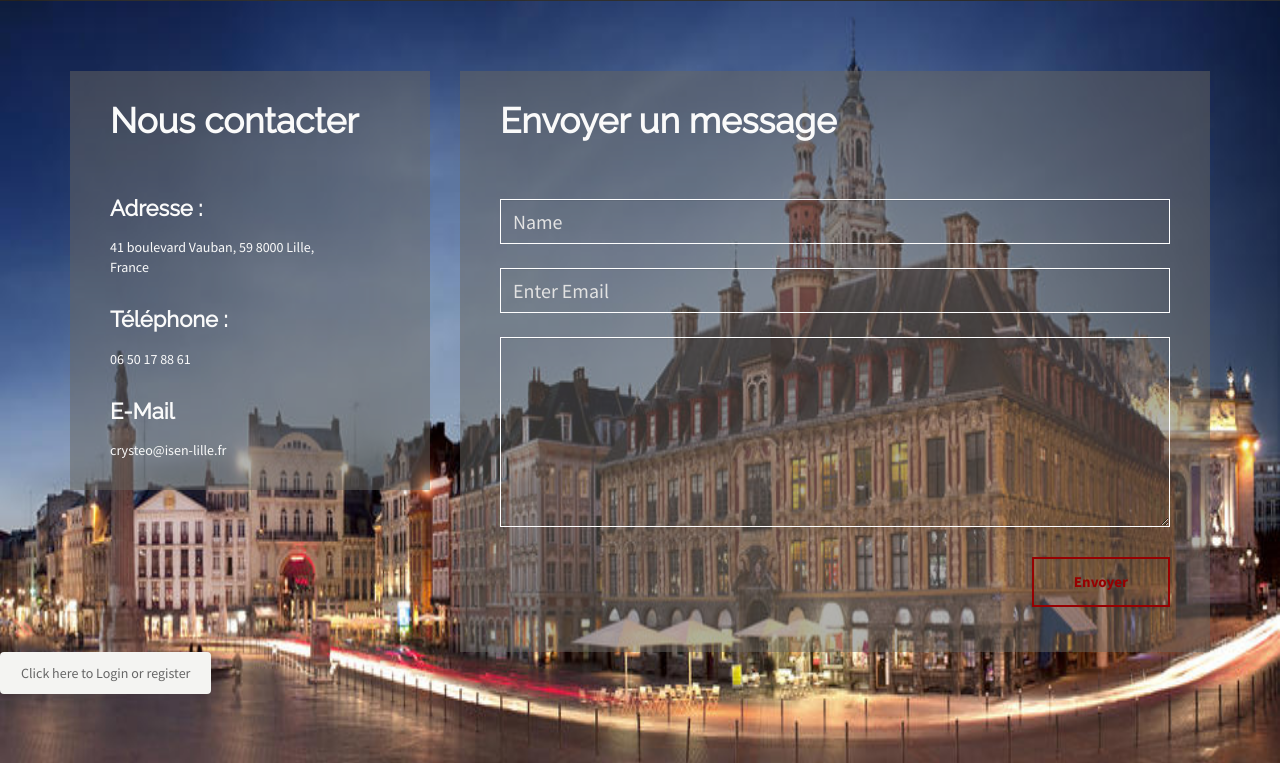
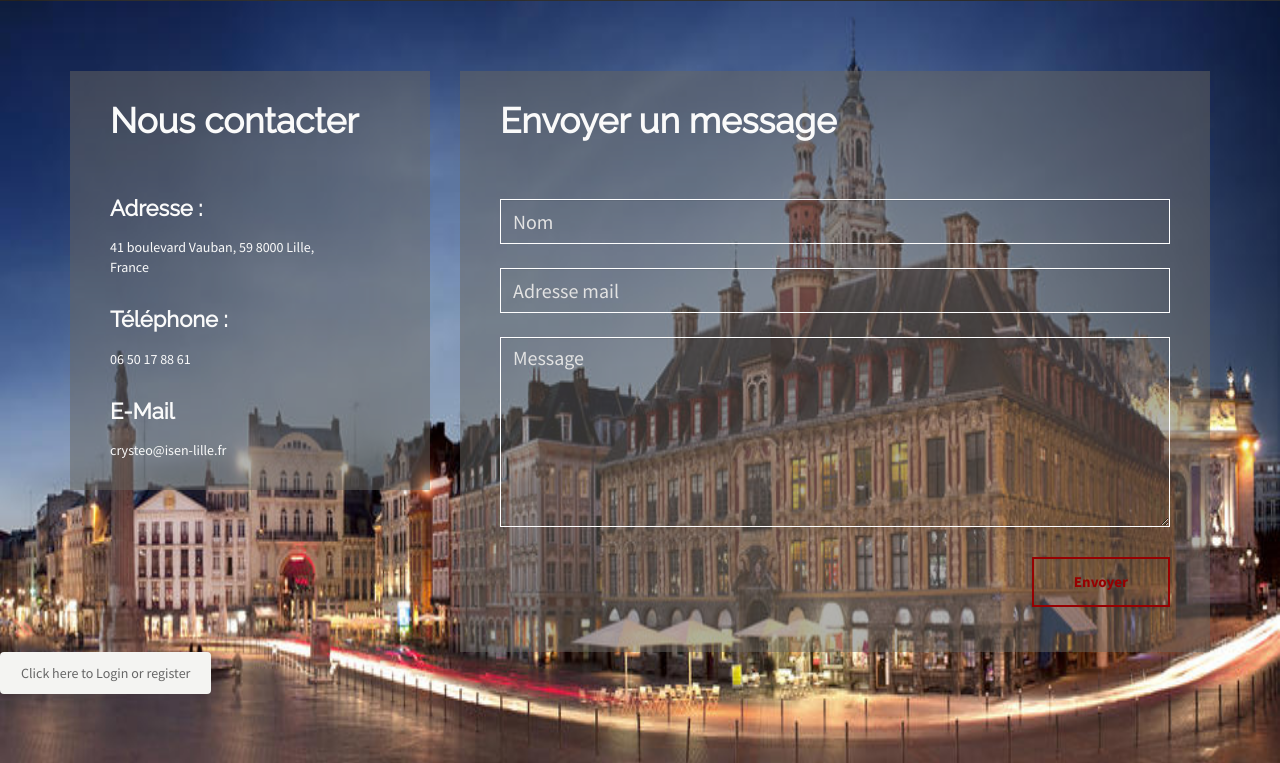
Before and after one commit to PluggiCrysteo/PluggiWebSite, a PHP site: page / in a window 1280 px wide. Shown: the part 3785-4548 px from the top of the page. Run offline with PHP 8.4, Linux system fonts and the light colour scheme; some libraries are stand-ins or nearby versions.

Commit message:
Mail_Integration1.0

```diff
--- a/index.html
+++ b/index.html
@@ -308,7 +308,7 @@
                      <div class="single-item-content">
                         <div class="portfolio-social-icon">
                           <a class="fancybox" data-fancybox-group="gallery" href="assets/images/galerie/photo1.jpg"><i class="fa fa-eye"></i></a>
-                          <a class="link-btn" href="https://www.linkedin.com/in/benoit-piriou-7448aa109?authType=NAME_SEARCH&authToken=cqQk&locale=fr_FR&trk=tyah&trkInfo=clickedVertical%3Amynetwork%2CclickedEntityId%3A459071908%2CauthType%3ANAME_SEARCH%2Cidx%3A1-1-1%2CtarId%3A1457463645901%2Ctas%3Abenoit" target="_blank"><i class="fa fa-link"></i></a>
+                          <a class="link-btn" href="https://www.linkedin.com/in/benoit-piriou-7448aa109?authType=NAME_SEARCH&authToken=cqQk&locale=fr_FR&trk=tyah&trkInfo=clickedVertical%3Amynetwork%2CclickedEntityId%3A459071908%2CauthType%3ANAME_SEARCH%2Cidx%3A1-1-1%2CtarId%3A1457463645901%2Ctas%3Abenoit" target="_blank"><i class="fa fa-linkedin"></i></a>
                         </div>
                         <div class="portfolio-title">
                           <h4>Benoit Piriou</h4>
@@ -323,7 +323,6 @@
                      <div class="single-item-content">
                         <div class="portfolio-social-icon">
                           <a class="fancybox" data-fancybox-group="gallery" href="assets/images/galerie/photo4.jpg"><i class="fa fa-eye"></i></a>
-                          <a class="link-btn" href="#"><i class="fa fa-link"></i></a>
                         </div>
                         <div class="portfolio-title">
                           <h4>Maximilien Saunier</h4>
@@ -338,7 +337,6 @@
                      <div class="single-item-content">
                         <div class="portfolio-social-icon">
                           <a class="fancybox" data-fancybox-group="gallery" href="assets/images/galerie/photo7.jpg"><i class="fa fa-eye"></i></a>
-                          <a class="link-btn" href="#"><i class="fa fa-link"></i></a>
                         </div>
                         <div class="portfolio-title">
                           <h4>Yong Pan</h4>
@@ -353,7 +351,7 @@
                      <div class="single-item-content">
                         <div class="portfolio-social-icon">
                           <a class="fancybox" data-fancybox-group="gallery" href="assets/images/galerie/photo5.jpg"><i class="fa fa-eye"></i></a>
-                          <a class="link-btn" href="https://www.linkedin.com/in/paul-lesur-538759b3?authType=NAME_SEARCH&authToken=5S6m&locale=fr_FR&trk=tyah&trkInfo=clickedVertical%3Amynetwork%2CclickedEntityId%3A404969660%2CauthType%3ANAME_SEARCH%2Cidx%3A1-1-1%2CtarId%3A1457463174299%2Ctas%3APaul%20le" target="_blank"><i class="fa fa-link"></i></a>
+                          <a class="link-btn" href="https://www.linkedin.com/in/paul-lesur-538759b3?authType=NAME_SEARCH&authToken=5S6m&locale=fr_FR&trk=tyah&trkInfo=clickedVertical%3Amynetwork%2CclickedEntityId%3A404969660%2CauthType%3ANAME_SEARCH%2Cidx%3A1-1-1%2CtarId%3A1457463174299%2Ctas%3APaul%20le" target="_blank"><i class="fa fa-linkedin"></i></a>
                         </div>
                         <div class="portfolio-title">
                           <h4>Paul Lesur</h4>
@@ -368,7 +366,7 @@
                      <div class="single-item-content">
                         <div class="portfolio-social-icon">
                           <a class="fancybox" data-fancybox-group="gallery" href="assets/images/galerie/photo3.jpg"><i class="fa fa-eye"></i></a>
-                          <a class="link-btn" href="https://www.linkedin.com/in/h%C3%A9l%C3%A8ne-mazars-332166115?trk=nav_responsive_tab_profile_pic" target="_blank"><i class="fa fa-link"></i></a>
+                          <a class="link-btn" href="https://www.linkedin.com/in/h%C3%A9l%C3%A8ne-mazars-332166115?trk=nav_responsive_tab_profile_pic" target="_blank"><i class="fa fa-linkedin"></i></a>
                         </div>
                         <div class="portfolio-title">
                           <h4>Hélène Mazars</h4>
@@ -383,7 +381,6 @@
                      <div class="single-item-content">
                         <div class="portfolio-social-icon">
                           <a class="fancybox" data-fancybox-group="gallery" href="assets/images/galerie/photo2.jpg"><i class="fa fa-eye"></i></a>
-                          <a class="link-btn" href="#"><i class="fa fa-link"></i></a>
                         </div>
                         <div class="portfolio-title">
                           <h4>Clara Cussaguet</h4>
@@ -398,7 +395,6 @@
                      <div class="single-item-content">
                         <div class="portfolio-social-icon">
                           <a class="fancybox" data-fancybox-group="gallery" href="assets/images/galerie/photo6.jpg"><i class="fa fa-eye"></i></a>
-                          <a class="link-btn" href="#"><i class="fa fa-link"></i></a>
                         </div>
                         <div class="portfolio-title">
                           <h4>Trisan Avelis</h4>
@@ -486,13 +482,13 @@
             <h2>Envoyer un message</h2>
             <form action="contact-us-send.php" method="post" class="contact-form">
               <div class="form-group">
-                <input type="text" class="form-control" placeholder="Name" id="name" name="name">
+                <input type="text" class="form-control" placeholder="Nom" id="name" name="name">
               </div>
               <div class="form-group">
-                <input type="email" class="form-control" placeholder="Enter Email" id="email" name="email">
+                <input type="email" class="form-control" placeholder="Adresse mail" id="email" name="email">
               </div>
               <div class="form-group">
-                <textarea class="form-control" id="comment" name="comment"></textarea>
+                <textarea class="form-control" placeholder="Message" id="comment" name="comment"></textarea>
               </div>
               <button type="submit" name="submit" data-text="SUBMIT" class="button button-default"><span>Envoyer</span></button>
             </form>
--- a/style.css
+++ b/style.css
@@ -811,6 +811,7 @@ img{
 	margin-top: 26px;
 	text-align: center;
 	width: 100%;
+	margin-left:25px;
 }
 .team-address p {
 	color: #525252;
```
Also changed, not shown: contact-us-send.php (+20 -1 lines).
